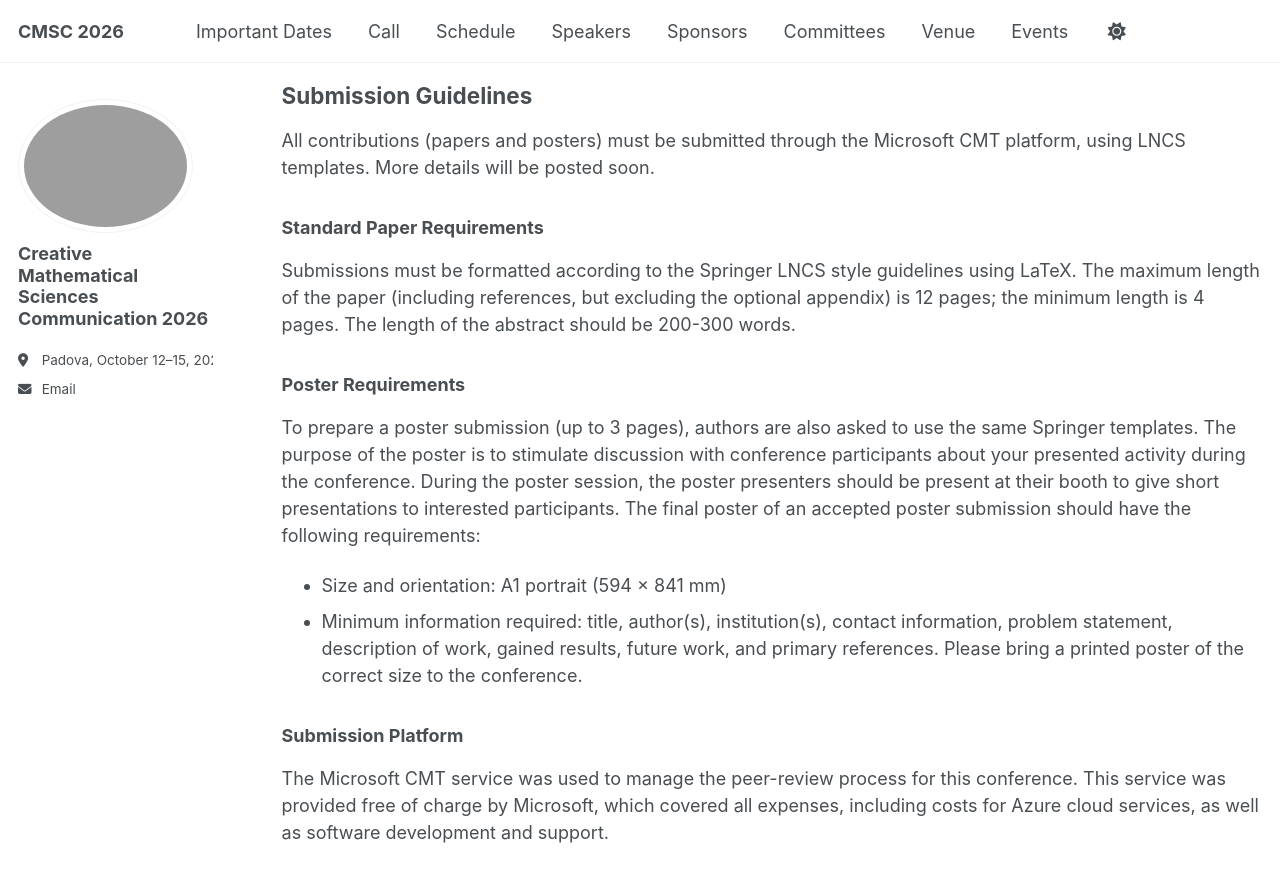
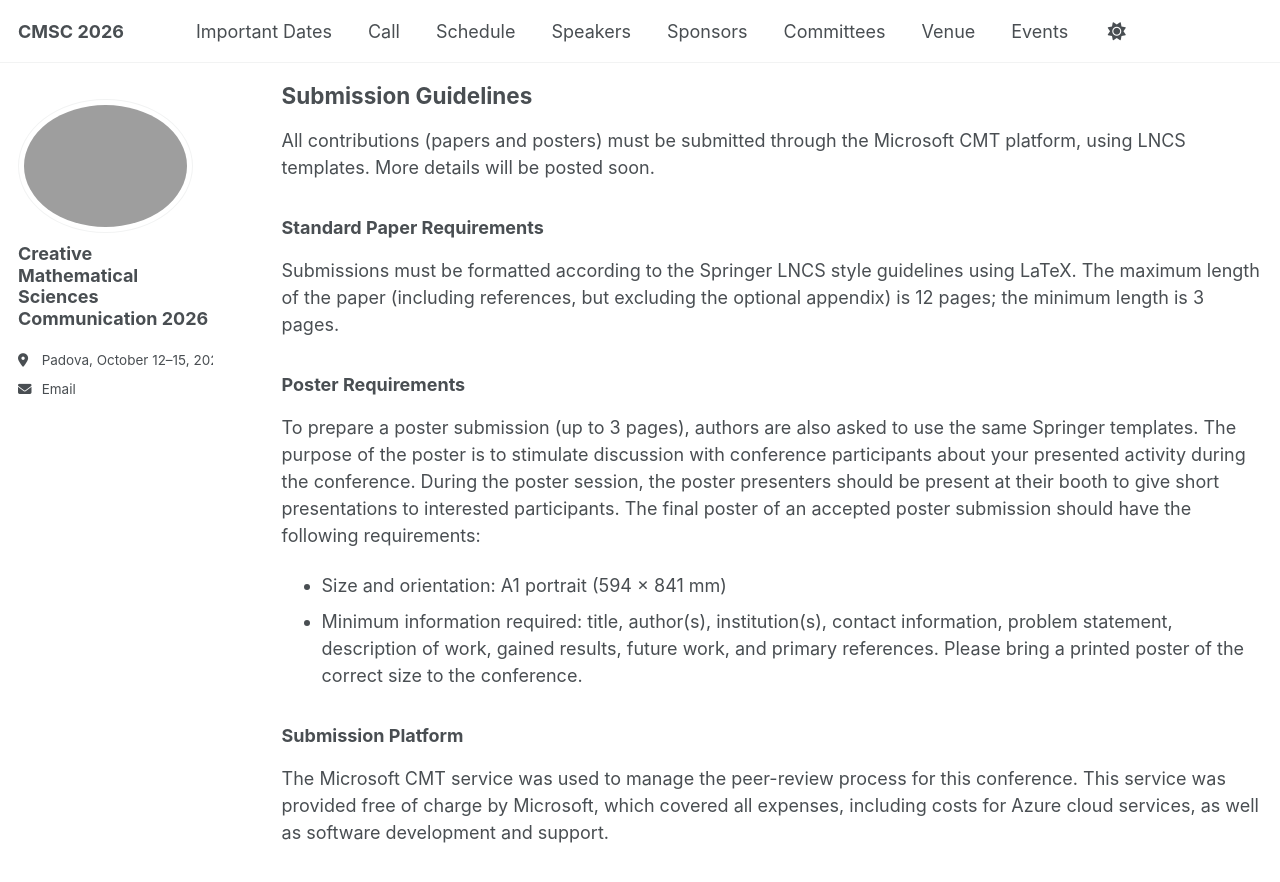
Before and after one commit to CMSC2026/cmsc2026.github.io, a Jekyll site: the page built from _pages/call.md, in a window 1280 px wide and 900 px high, scrolled down 1760 px. Shown: the top 882 px of the window. Built offline with Jekyll 4.4.1, drawn with Linux system fonts in a browser that asks for light colours; a script that is not in the unit is left out.

Commit message:
Update call.md
Typo

```diff
--- a/_pages/call.md
+++ b/_pages/call.md
@@ -54,7 +54,7 @@ Possible formats include, but are not limited to:
 All contributions (papers and posters) must be submitted through the Microsoft CMT platform, using LNCS templates. More details will be posted soon.
 
 ### Standard Paper Requirements
-Submissions must be formatted according to the Springer LNCS style guidelines using LaTeX. The maximum length of the paper (including references, but excluding the optional appendix) is 12 pages; the minimum length is 4 pages. The length of the abstract should be 200-300 words.
+Submissions must be formatted according to the Springer LNCS style guidelines using LaTeX. The maximum length of the paper (including references, but excluding the optional appendix) is 12 pages; the minimum length is 3 pages.
 
 ### Poster Requirements
 To prepare a poster submission (up to 3 pages), authors are also asked to use the same Springer templates. The purpose of the poster is to stimulate discussion with conference participants about your presented activity during the conference. During the poster session, the poster presenters should be present at their booth to give short presentations to interested participants.
```
